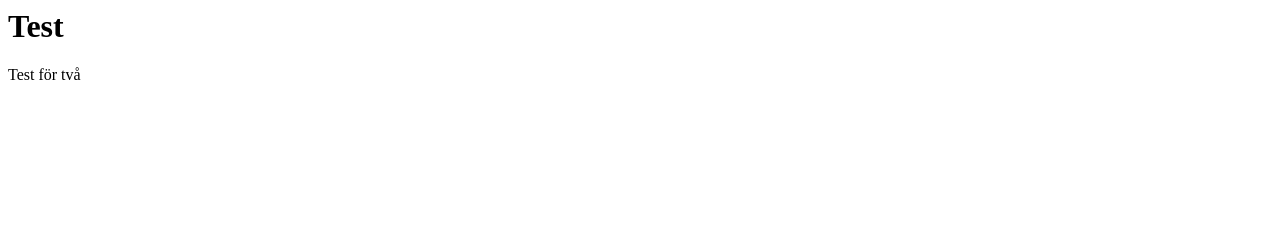
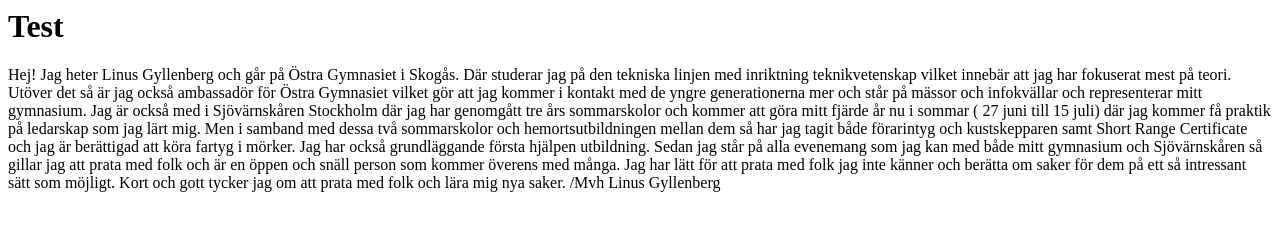
Before and after one commit to Linushg/20191023, a plain HTML site: page index.html in a window 1280 px wide. Drawn offline with Linux system fonts and the light colour scheme.

Commit message:
initial commit

```diff
--- a/index.html
+++ b/index.html
@@ -4,6 +4,16 @@
             </head>
     <body>
             <h1> Test  </h1>
-            <p>Test för två</p>
+            <p>
+                Hej!
+
+                Jag heter Linus Gyllenberg och går på Östra Gymnasiet i Skogås. Där studerar jag på den tekniska linjen med inriktning teknikvetenskap vilket innebär att jag har fokuserat mest på teori. Utöver det så är jag också ambassadör för Östra Gymnasiet vilket gör att jag kommer i kontakt med de yngre generationerna mer och står på mässor och infokvällar och representerar mitt gymnasium.
+
+                Jag är också med i Sjövärnskåren Stockholm där jag har genomgått tre års sommarskolor och kommer att göra mitt fjärde år nu i sommar ( 27 juni till 15 juli) där jag kommer få praktik på ledarskap som jag lärt mig.  Men i samband med dessa två sommarskolor och hemortsutbildningen mellan dem så har jag tagit både förarintyg och kustskepparen samt Short Range Certificate och jag är berättigad att köra fartyg i mörker. Jag har också grundläggande första hjälpen utbildning.
+
+                Sedan jag står på alla evenemang som jag kan med både mitt gymnasium och Sjövärnskåren så gillar jag att prata med folk och är en öppen och snäll person som kommer överens med många. Jag har lätt för att prata med folk jag inte känner och berätta om saker för dem på ett så intressant sätt som möjligt. Kort och gott tycker jag om att prata med folk och lära mig nya saker.
+
+                /Mvh Linus Gyllenberg
+            </p>
     </body>
 </html>
```
